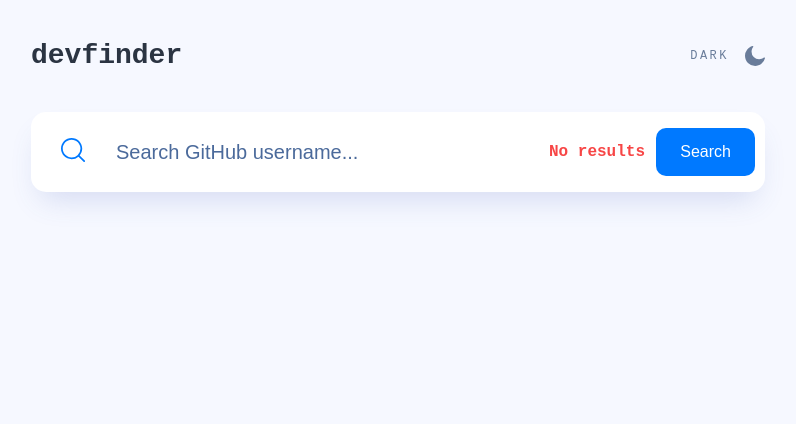
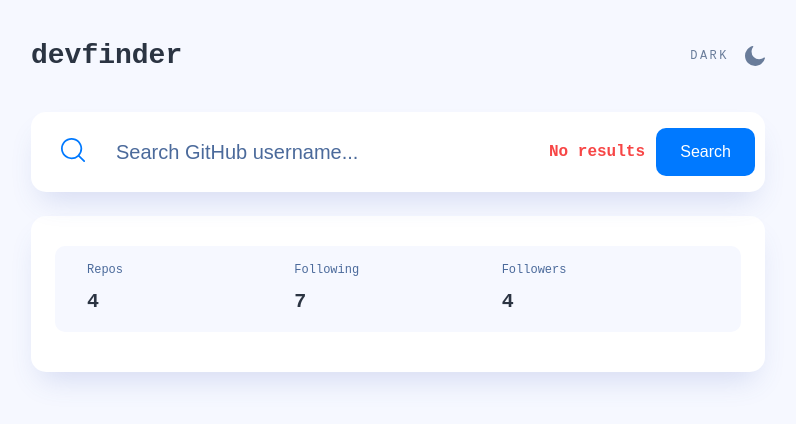
Before and after one commit to evgenybalagurov/github-profiles, a React (Create React App) app: page / in a window 1280 px wide. Shown: the top 424 px of the page, without its empty margins (242-1038 px from the left). Built offline with nearby package versions, Linux system fonts and the light colour scheme; the HTML template or start-up script is replaced by a standard one.

Commit message:
add statistics component

```diff
--- a/src/App.tsx
+++ b/src/App.tsx
@@ -1,12 +1,18 @@
 import { Container } from "components/Container";
 import { Header } from "components/Header";
 import { Search } from "components/Search";
+import { UserCard } from "components/UserCard";
+
+import { defaultUser } from "mock";
 
 function App() {
   return (
     <Container>
       <Header />
       <Search hasError onSubmit={() => {}} />
+      <UserCard
+        {...defaultUser}
+      />
     </Container>
   );
 }
--- /dev/null
+++ b/src/components/UserCard/UserCard.module.scss
@@ -0,0 +1,58 @@
+:global {
+  body[data-theme='light'] {
+    --ucard-bg: var(--white);
+    --bio-color: var(--gray-200);
+    --ucard-shadow: var(--shadow);
+  }
+
+  body[data-theme='dark'] {
+    --ucard-bg: var(--gray-400);
+    --bio-color: var(--white);
+    --ucard-shadow: unset;
+  }
+}
+
+.userCard {
+  margin: 1.5rem 0 3rem;
+  width: 100%;
+  padding: 30px 24px 40px;
+  background-color: var(--ucard-bg);
+  box-shadow: var(--ucard-shadow);
+  border-radius: 15px;
+  // display: grid;
+  // grid-template-columns: 70px 1fr;
+  // gap: 25px 20px;
+
+  // &>*:nth-child(n + 3) {
+  //   grid-column: 1 / span 2;
+  // }
+
+  // @media (min-width: 767px) {
+  //   grid-template-columns: 120px 1fr;
+  //   padding: 40px;
+  //   gap: 30px 40px;
+  // }
+
+  // @media (min-width: 1024px) {
+  //   gap: 30px 40px;
+
+  //   &>*:nth-child(n + 2) {
+  //     grid-column: 2 / span 1;
+  //   }
+  // }
+}
+
+.avatar {
+  border-radius: 50%;
+  min-width: 100%;
+}
+
+.bio {
+  font-size: 1rem;
+  line-height: 1.5;
+  color: var(--bio-color);
+
+  &.empty {
+    opacity: .75px;
+  }
+}
--- /dev/null
+++ b/src/components/UserCard/UserCard.tsx
@@ -0,0 +1,15 @@
+import { UserStat } from 'components/UserStat';
+import { LocalGithubUser } from 'types';
+import styles from './UserCard.module.scss';
+
+interface UserCardProps extends LocalGithubUser { }
+
+export const UserCard = (props: UserCardProps) => (
+  <div className={styles.userCard}>
+    <UserStat
+      repos={props.repos}
+      followers={props.followers}
+      following={props.following}
+    />
+  </div>
+);
--- /dev/null
+++ b/src/components/UserCard/index.ts
@@ -0,0 +1 @@
+export * from './UserCard';
--- /dev/null
+++ b/src/components/UserStat/UserStat.module.scss
@@ -0,0 +1,38 @@
+:global {
+  body[data-theme='light'] {
+    --stat-bg: var(--gray-50);
+    --stat-color: var(--gray-300);
+  }
+
+  body[data-theme='dark'] {
+    --stat-bg: var(--gray-500);
+    --stat-color: var(--white);
+  }
+}
+
+.userStat {
+  background-color: var(--stat-bg);
+  color: var(--stat-color);
+  padding: 15px 32px;
+  border-radius: 10px;
+  display: grid;
+  grid-template-columns: repeat(3, 1fr);
+}
+
+.info {
+  display: flex;
+  flex-direction: column;
+  gap: .5rem;
+
+  &Title {
+    color: var(--gray-200);
+    font-size: .75rem;
+    line-height: 1.5;
+  }
+
+  &Number {
+    font-size: 1.25rem;
+    line-height: 1.5;
+    font-weight: 700;
+  }
+}
--- /dev/null
+++ b/src/components/UserStat/UserStat.tsx
@@ -0,0 +1,24 @@
+import { LocalGithubUser } from 'types';
+import styles from './UserStat.module.scss';
+
+export interface UserStatProps extends Pick<
+  LocalGithubUser,
+  'repos' | 'followers' | "following"
+> {}
+
+export const UserStat = ({ repos, followers, following }: UserStatProps) => (
+  <div className={styles.userStat}>
+    <div className={styles.info}>
+      <div className={styles.infoTitle}>Repos</div>
+      <div className={styles.infoNumber}>{repos}</div>
+    </div>
+    <div className={styles.info}>
+      <div className={styles.infoTitle}>Following</div>
+      <div className={styles.infoNumber}>{following}</div>
+    </div>
+    <div className={styles.info}>
+      <div className={styles.infoTitle}>Followers</div>
+      <div className={styles.infoNumber}>{followers}</div>
+    </div>
+  </div>
+);
--- /dev/null
+++ b/src/components/UserStat/index.ts
@@ -0,0 +1 @@
+export * from './UserStat';
--- /dev/null
+++ b/src/mock/index.ts
@@ -0,0 +1,17 @@
+import { LocalGithubUser } from "types";
+
+export const defaultUser: LocalGithubUser = {
+  "login": "evgenybalagurov",
+  "id": 89060313,
+  "avatar": "https://avatars.githubusercontent.com/u/89060313?v=4",
+  "name": "Evgeny Balagurov",
+  "company": "null",
+  "blog": "",
+  "location": "null",
+  "bio": "null",
+  "twitter": "null",
+  "repos": 4,
+  "followers": 4,
+  "following": 7,
+  "created": "2021-08-17T04:45:44Z",
+}
```
